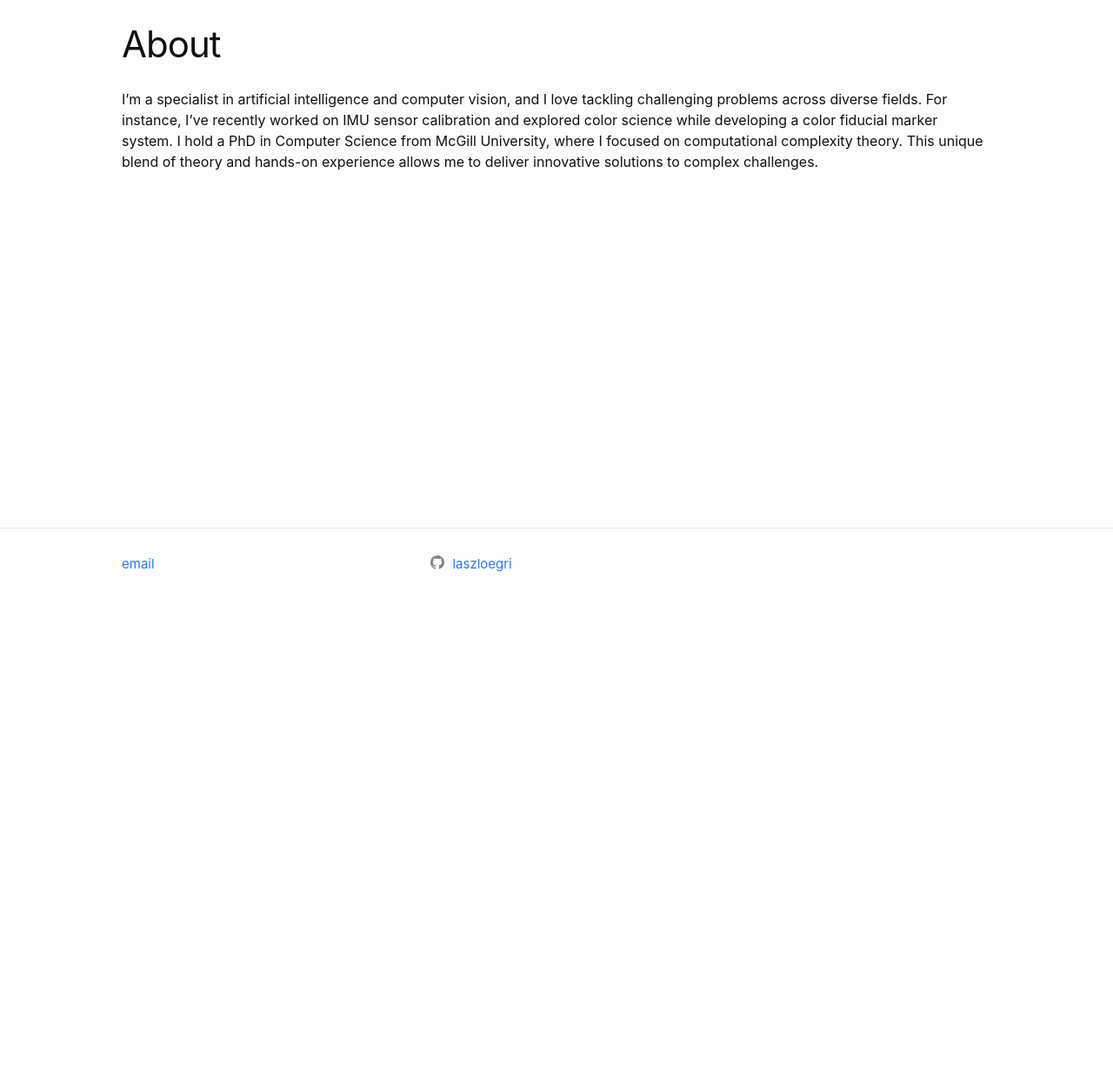
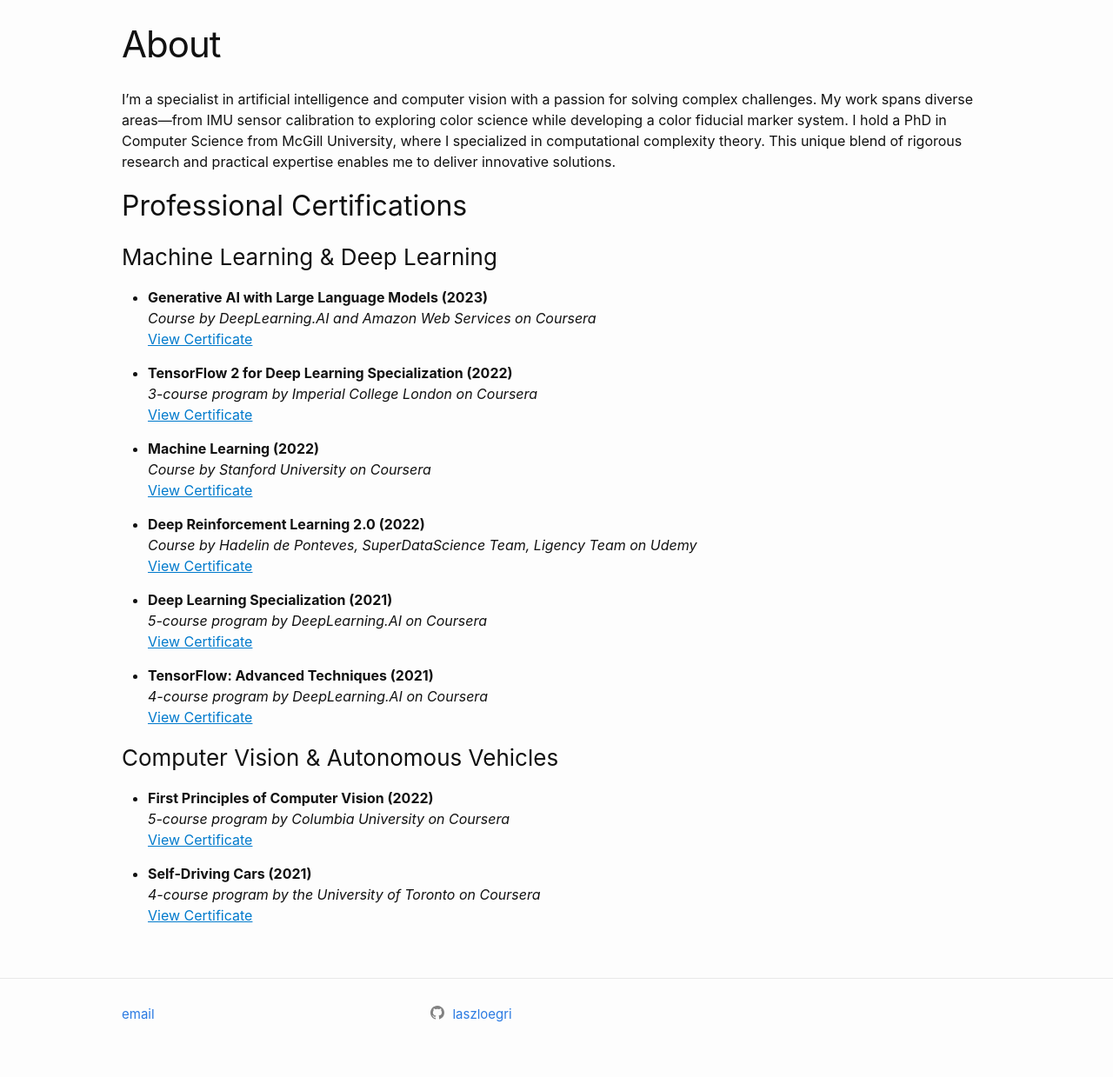
Before and after one commit to laszloegri/laszloegri.github.io, a Jekyll site: the page built from about.markdown, in a window 1280 px wide. Shown: the part 180-1419 px from the top of the page at 87% size. Built offline with Jekyll 4.4.1, drawn with Linux system fonts in a browser that asks for light colours; before the commit the page ends 900 px from its top, so only the background shows below that.

Commit message:
added professional certificates

```diff
--- a/about.markdown
+++ b/about.markdown
@@ -4,4 +4,45 @@ title: About
 permalink: /about/
 ---
 
-I'm a specialist in artificial intelligence and computer vision, and I love tackling challenging problems across diverse fields. For instance, I've recently worked on IMU sensor calibration and explored color science while developing a color fiducial marker system. I hold a PhD in Computer Science from McGill University, where I focused on computational complexity theory. This unique blend of theory and hands-on experience allows me to deliver innovative solutions to complex challenges.
+I'm a specialist in artificial intelligence and computer vision with a passion for solving complex challenges. My work spans diverse areas—from IMU sensor calibration to exploring color science while developing a color fiducial marker system. I hold a PhD in Computer Science from McGill University, where I specialized in computational complexity theory. This unique blend of rigorous research and practical expertise enables me to deliver innovative solutions.
+
+## Professional Certifications
+
+### Machine Learning & Deep Learning
+
+<!-- - **Generative AI for Software Development Specialization (In Progress, 2025)**
+  *3-course program by DeepLearning.AI on Coursera (In progress)* -->
+
+- **Generative AI with Large Language Models (2023)**
+  *Course by DeepLearning.AI and Amazon Web Services on Coursera*
+  [View Certificate](https://www.coursera.org/account/accomplishments/records/GX99WPS6PX6F)
+
+- **TensorFlow 2 for Deep Learning Specialization (2022)**
+  *3-course program by Imperial College London on Coursera*
+  [View Certificate](https://www.coursera.org/share/ca02e8572a9abf8b49a8897c78709347)
+
+- **Machine Learning (2022)**
+  *Course by Stanford University on Coursera*
+  [View Certificate](https://coursera.org/share/7af27eb122bda0b6f8f20f7c85bb101a)
+
+- **Deep Reinforcement Learning 2.0 (2022)**
+  *Course by Hadelin de Ponteves, SuperDataScience Team, Ligency Team on Udemy*
+  [View Certificate](https://www.udemy.com/certificate/UC-4203332c-2fbf-4844-89d9-6367b6e77f14/)
+
+- **Deep Learning Specialization (2021)**
+  *5-course program by DeepLearning.AI on Coursera*
+  [View Certificate](https://www.coursera.org/account/accomplishments/specialization/X5LZKN3QQYQK)
+
+- **TensorFlow: Advanced Techniques (2021)**
+  *4-course program by DeepLearning.AI on Coursera*
+  [View Certificate](https://coursera.org/share/c2c6af0e299b244a91f96e699e5c4d42)
+
+### Computer Vision & Autonomous Vehicles
+
+- **First Principles of Computer Vision (2022)**
+  *5-course program by Columbia University on Coursera*
+  [View Certificate](https://coursera.org/share/df178ecca8a09e57b5d3ce0afe4697a5)
+
+- **Self-Driving Cars (2021)**
+  *4-course program by the University of Toronto on Coursera*
+  [View Certificate](https://coursera.org/share/8b78823d583830e858e8ab2e2a64c65a)
```
Also changed, not shown: 3 other files.
